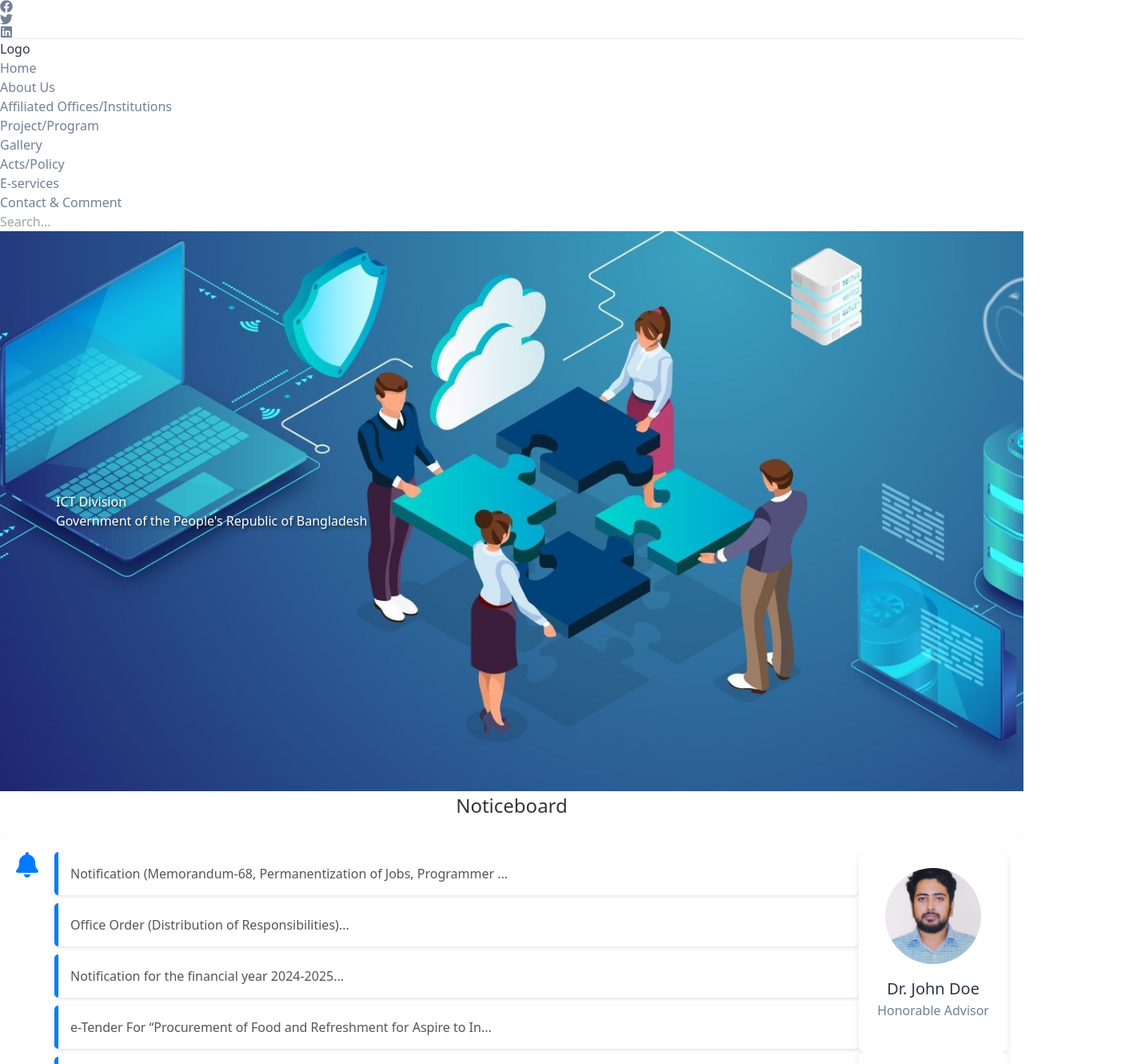
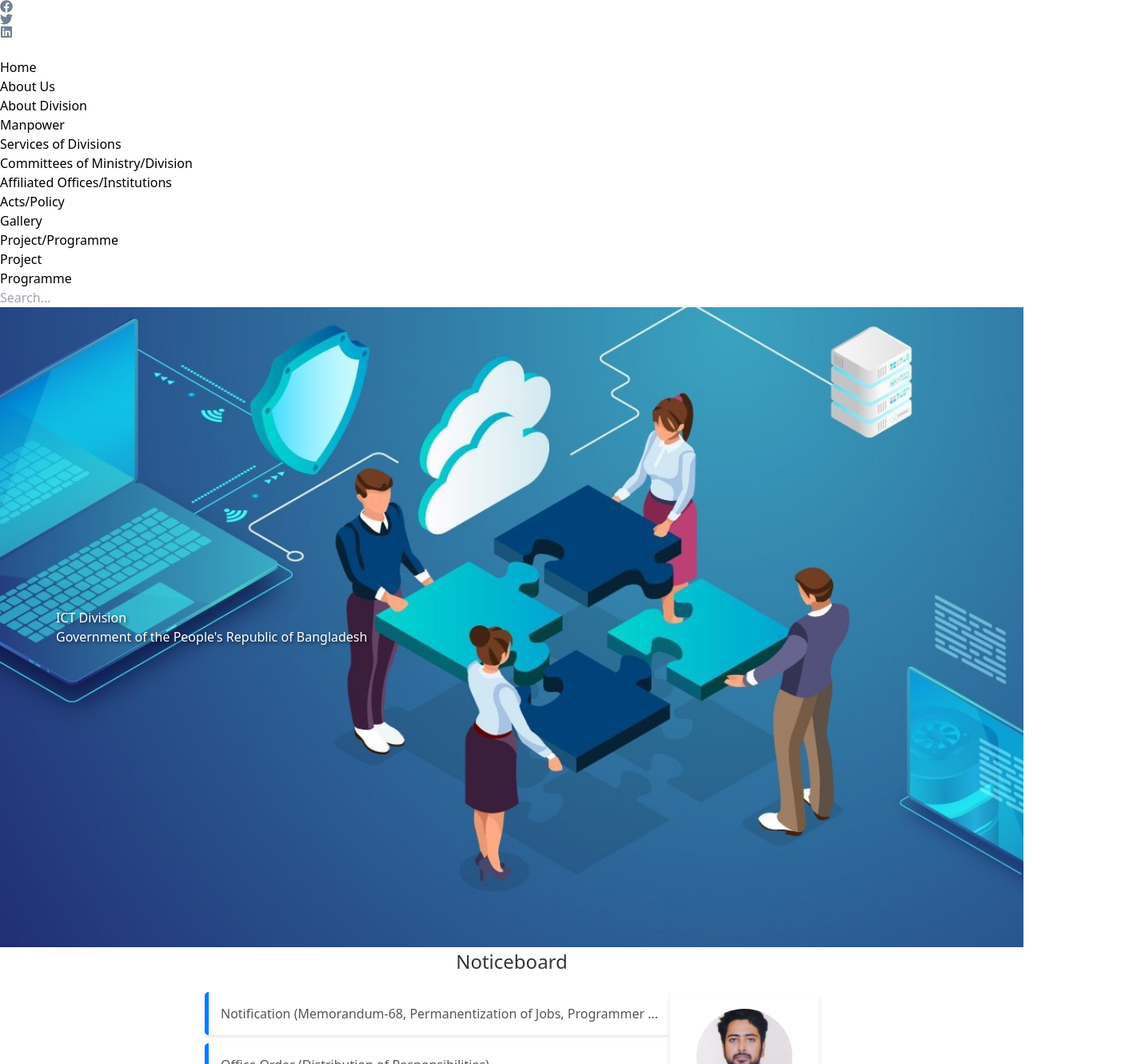
Before and after one commit to Alauddin-24434/ICT-Division, a React (Vite) app: page / in a window 1280 px wide. Shown: the top 1330 px of the page at 80% size, 1407 px wide, since content can reach past the window. Built offline with nearby package versions, Linux system fonts and the light colour scheme.

Commit message:
add navbar

```diff
--- a/package.json
+++ b/package.json
@@ -15,6 +15,7 @@
     "@fortawesome/react-fontawesome": "^0.2.2",
     "@react-spring/web": "^9.7.4",
     "aos": "^2.3.4",
+    "classnames": "^2.5.1",
     "localforage": "^1.10.0",
     "match-sorter": "^6.3.4",
     "react": "^18.3.1",
--- a/src/components/FeatureSection/FeatureSection.css
+++ b/src/components/FeatureSection/FeatureSection.css
@@ -40,7 +40,7 @@
 
 .feature-card:hover {
     transform: translateY(-10px) scale(1.05);
-    box-shadow: 0 0 20px #ffb302;
+
 }
 
 .feature-icon {
--- a/src/components/FeatureSection/FeatureSection.tsx
+++ b/src/components/FeatureSection/FeatureSection.tsx
@@ -98,7 +98,7 @@ const features = [
 
 const FeatureSection: React.FC = () => {
   return (
-    <section className="bg-animated  py-20 relative overflow-hidden">
+    <section  data-aos="fade-up" className="bg-animated  py-20 relative overflow-hidden">
       <div className="container mx-auto px-4">
 
         <div className="grid grid-cols-1 md:grid-cols-2 lg:grid-cols-3 gap-8">
--- a/src/components/Header/Banner/Banner.tsx
+++ b/src/components/Header/Banner/Banner.tsx
@@ -16,7 +16,7 @@ const Banner = ({ imageUrl }:any) => {
                 backgroundSize: 'cover',
                 backgroundPosition: 'center',
                 width: '100%',
-                height: '700px', // Adjust height as needed
+                height: '100vh', // Adjust height as needed
                 display: 'flex',
                 justifyContent: 'flex-start', // Aligns content to the left
                 alignItems: 'center',
--- a/src/components/Header/HeaderSection.tsx
+++ b/src/components/Header/HeaderSection.tsx
@@ -5,8 +5,10 @@ import banner from '/images/banner.jpg'
 const HeaderSection = () => {
 
     return (
-        <div>
-            <Navbar/>
+        <div className="relative">
+     <div className="fixed w-full">
+     <Navbar/>
+     </div>
             <Banner imageUrl={banner} />
 
         </div>
--- a/src/components/Header/Navbar/Navbar.css
+++ /dev/null
@@ -1,3 +0,0 @@
-.navbar{
-
-}
--- a/src/components/Header/Navbar/Navbar.tsx
+++ b/src/components/Header/Navbar/Navbar.tsx
@@ -1,11 +1,163 @@
+type LinkItem = {
+  label: string;
+  path: string;
+};
+
+type DropdownColumn = {
+  title?: string;
+  subDropdown?: boolean;
+  links: LinkItem[];
+};
+
+type MenuItem = {
+  label: string;
+  path?: string;
+  dropdown?: boolean;
+  id?: string;
+  columns?: DropdownColumn[];
+};
+
+const menuItems: MenuItem[] = [
+  {
+    label: 'Home',
+    path: '/',
+  },
+  {
+    label: 'About Us',
+    dropdown: true,
+    id: 'aboutDropdown',
+    columns: [
+      {
+        title: 'About Division',
+        subDropdown: true,
+        links: [
+          { label: 'History & Activities', path: '/history-activities' },
+          { label: 'Vision & Mission', path: '/vision-mission' },
+          { label: 'Honorable Adviser', path: '/honorable-adviser' },
+        ],
+      },
+      {
+        title: 'Manpower',
+        subDropdown: true,
+        links: [
+          { label: 'Officers', path: '/officers' },
+          { label: 'Work Distribution', path: '/work-distribution' },
+          { label: 'Information Officer', path: '/information-officer' },
+          { label: 'GRS and Appellate Officer', path: '/grs-appellate-officer' },
+          { label: 'Focal Point Officers', path: '/focal-point-officers' },
+        ],
+      },
+      {
+        title: 'Services of Divisions',
+        subDropdown: true,
+        links: [
+          { label: 'Citizen Charter', path: '/citizen-charter' },
+          { label: 'List of Citizen e-Services', path: '/e-services' },
+        ],
+      },
+      {
+        title: 'Committees of Ministry/Division',
+        subDropdown: true,
+        links: [
+          { label: 'Committees chaired by Honorable PM & Minister', path: '/committees-pm-minister' },
+          { label: 'Regarding Ministry/Division', path: '/regarding-ministry' },
+        ],
+      },
+    ],
+  },
+  {
+    label: 'Affiliated Offices/Institutions',
+    dropdown: true,
+    id: 'affiliatedOfficesDropdown',
+    columns: [
+      {
+        links: [
+          { label: 'List of Offices/Institutions', path: '/offices-institutions' },
+        ],
+      },
+    ],
+  },
+  {
+    label: 'Acts/Policy',
+    dropdown: true,
+    id: 'ActsPolicyDropdown',
+    columns: [
+      {
+        links: [
+          { label: 'Acts', path: '/acts' },
+          { label: 'Policy', path: '/policy' },
+          { label: 'Guidelines and Strategies', path: '/guidelines-strategies' },
+          { label: 'Draft Acts, Rules and Policy', path: '/draft-acts-rules-policy' },
+        ],
+      },
+    ],
+  },
+  {
+    label: 'Gallery',
+    dropdown: true,
+    id: 'GalleryDropdown',
+    columns: [
+      {
+        links: [
+          { label: 'Photo Gallery', path: '/photo-gallery' },
+          { label: 'Video Gallery', path: '/video-gallery' },
+        ],
+      },
+    ],
+  },
+  {
+    label: 'Project/Programme',
+    dropdown: true,
+    id: 'projectProgrammeDropdown',
+    columns: [
+      {
+        title: 'Project',
+        subDropdown: true,
+        links: [
+          { label: 'Ongoing Projects', path: '/ongoing-projects' },
+          { label: 'Procurement Plan', path: '/procurement-plan' },
+          { label: 'Completed Projects', path: '/completed-projects' },
+        ],
+      },
+      {
+        title: 'Programme',
+        subDropdown: true,
+        links: [
+          { label: 'Completed', path: '/completed-programmes' },
+          { label: 'Programme', path: '/programmes' },
+        ],
+      },
+    ],
+  },
+];
 
 import { Link } from 'react-router-dom';
 import { FaFacebook, FaTwitter, FaLinkedin } from 'react-icons/fa';
+import Container from '../../Container/Container';
+import { useState } from 'react';
 
 const Navbar = () => {
+  const [activeDropdown, setActiveDropdown] = useState<string | null>(null);
+  const [activeSubDropdown, setActiveSubDropdown] = useState<string | null>(null);
+
+  const toggleDropdown = (id: string | undefined) => {
+    if (id) {
+      setActiveDropdown(prevId => prevId === id ? null : id);
+      setActiveSubDropdown(null); // Close all sub-dropdowns when switching main dropdowns
+    }
+  };
+
+  const toggleSubDropdown = (title: string | undefined) => {
+    if (title) {
+      setActiveSubDropdown(prevTitle => prevTitle === title ? null : title);
+    }
+  };
+
   return (
-        <div className=" navbar shadow-md">
-            {/* Top Section with Social Media Icons */}
+    <nav className="border py-4 bg-transparent shadow-dark-mild lg:flex-wrap lg:justify-start lg:py-4">
+      <Container>
+        <div className="flex w-full flex-wrap items-center justify-between">
+          {/* Social Media Icons */}
           <div className="flex justify-end items-center p-2 space-x-4 text-gray-600">
             <a href="https://facebook.com" target="_blank" rel="noopener noreferrer">
               <FaFacebook className="hover:text-blue-600" />
@@ -18,38 +170,127 @@ const Navbar = () => {
             </a>
           </div>
 
-            {/* Horizontal Line Divider */}
-            <hr className="border-gray-300" />
+          {/* Hamburger Button for Mobile View */}
+          <button
+            className="block border-0 bg-transparent px-2 text-black/50 hover:no-underline hover:shadow-none focus:no-underline focus:shadow-none focus:outline-none focus:ring-0 dark:text-neutral-200 lg:hidden"
+            type="button"
+            aria-controls="navbarSupportedContent8"
+            aria-expanded="false"
+            aria-label="Toggle navigation"
+            onClick={() => {
+              const element = document.getElementById('navbarSupportedContent8');
+              if (element) {
+                element.classList.toggle('hidden');
+              }
+            }}
+          >
+            <span className="[&>svg]:w-7 [&>svg]:stroke-black/50 dark:[&>svg]:stroke-neutral-200">
+              <svg xmlns="http://www.w3.org/2000/svg" viewBox="0 0 24 24" fill="currentColor">
+                <path
+                  fillRule="evenodd"
+                  d="M3 6.75A.75.75 0 013.75 6h16.5a.75.75 0 010 1.5H3.75A.75.75 0 013 6.75zM3 12a.75.75 0 01.75-.75h16.5a.75.75 0 010 1.5H3.75A.75.75 0 013 12zm0 5.25a.75.75 0 01.75-.75h16.5a.75.75 0 010 1.5H3.75a.75.75 0 01-.75-.75z"
+                  clipRule="evenodd"
+                />
+              </svg>
+            </span>
+          </button>
 
-            {/* Bottom Section with Logo, Navigation Links, and Search Bar */}
-            <nav className="flex bg-[#05dac3] justify-between items-center p-4">
-                {/* Logo */}
-                <div className="text-2xl font-bold text-gray-800">
-                    <Link to="/">Logo</Link>
+          {/* Collapsible Navbar Container */}
+          <div
+            className="!visible mt-2 hidden flex-grow basis-[100%] items-center justify-center lg:mt-0 lg:!flex lg:basis-auto"
+            id="navbarSupportedContent8"
+          >
+            {/* Navigation Links */}
+            <ul className="list-style-none flex flex-col ps-0 lg:mt-1 lg:flex-row">
+              {menuItems.map((item) => (
+                <li key={item.label} className="my-4 ps-2 lg:my-0 lg:pe-1 lg:ps-2 relative">
+                  {item.dropdown ? (
+                    <>
+                      <button
+                        onClick={() => toggleDropdown(item.id)}
+                        aria-expanded={activeDropdown === item.id}
+                        className="p-0 text-black/60 transition duration-200 hover:text-black/80 hover:ease-in-out focus:text-black/80 active:text-black/80 motion-reduce:transition-none dark:text-white/60 dark:hover:text-white/80 dark:focus:text-white/80 dark:active:text-white/80 lg:px-2 flex items-center"
+                      >
+                        {item.label}
+                      </button>
+
+                      {/* Dropdown Menu */}
+                      <div
+                        id={item.id}
+                        className={`${
+                          activeDropdown === item.id ? 'block' : 'hidden'
+                        } absolute ${item.id === 'aboutDropdown'  ? 'left-1/2 transform -translate-x-1/2' : 'left-0'} z-50 mt-2 ${
+                          item.id === 'aboutDropdown' ? 'w-full lg:w-auto' : 'w-64'
+                        } bg-white shadow-lg border rounded-lg ${
+                          item.id === 'aboutDropdown' ? 'lg:min-w-[800px]' : ''
+                        } p-4`}
+                      >
+                        {item.id === 'aboutDropdown' || 'projectProgrammeDropdown'  ? (
+                          <div className="grid grid-cols-1 md:grid-cols-2 lg:grid-cols-4 gap-4">
+                            {item.columns.map((column) => (
+                              <ul key={column.title} className="text-center">
+                                {column.title && (
+                                  <li>
+                                    <button
+                                      onClick={() => toggleSubDropdown(column.title)}
+                                      className="block w-full text-center px-4 py-2 text-sm text-neutral-700 hover:bg-gray-100 dark:text-white dark:hover:bg-neutral-800"
+                                    >
+                                      {column.title}
+                                    </button>
+                                  </li>
+                                )}
+                                {column.subDropdown &&
+                                  activeSubDropdown === column.title &&
+                                  column.links.map((link) => (
+                                    <li key={link.path}>
+                                      <Link
+                                        to={link.path}
+                                        className="block text-center px-4 py-2 text-sm text-neutral-700 hover:bg-gray-100 dark:text-white dark:hover:bg-neutral-800"
+                                      >
+                                        {link.label}
+                                      </Link>
+                                    </li>
+                                  ))}
+                              </ul>
+                            ))}
+                          </div>
+                        ) : (
+                          <ul>
+                            {item.columns[0].links.map((link) => (
+                              <li key={link.path}>
+                                <Link
+                                  to={link.path}
+                                  className="block px-4 py-2 text-sm text-neutral-700 hover:bg-gray-100 dark:text-white dark:hover:bg-neutral-800"
+                                >
+                                  {link.label}
+                                </Link>
+                              </li>
+                            ))}
+                          </ul>
+                        )}
+                      </div>
+                    </>
+                  ) : (
+                    <Link to={item.path} className="text-black dark:text-white lg:px-2">
+                      {item.label}
+                    </Link>
+                  )}
+                </li>
+              ))}
+            </ul>
           </div>
 
-                {/* Navigation Links */}
-                <ul className="flex space-x-6 text-gray-600">
-                    <li><Link to="/" className="hover:text-gray-800">Home</Link></li>
-                    <li><Link to="/about" className="hover:text-gray-800">About Us</Link></li>
-                    <li><Link to="/offices" className="hover:text-gray-800">Affiliated Offices/Institutions</Link></li>
-                    <li><Link to="/projects" className="hover:text-gray-800">Project/Program</Link></li>
-                    <li><Link to="/gallery" className="hover:text-gray-800">Gallery</Link></li>
-                    <li><Link to="/policy" className="hover:text-gray-800">Acts/Policy</Link></li>
-                    <li><Link to="/e-services" className="hover:text-gray-800">E-services</Link></li>
-                    <li><Link to="/contact-comment" className="hover:text-gray-800">Contact & Comment</Link></li>
-                </ul>
-
           {/* Search Bar */}
-                <div>
+          <div className="mt-2 lg:mt-0">
             <input
               type="text"
               placeholder="Search..."
-                        className="border border-gray-300 p-2 rounded-md"
+              className="bg-transparent border p-2 rounded-md w-full lg:w-auto"
             />
           </div>
+        </div>
+      </Container>
     </nav>
-        </div>
   );
 };
 
--- a/src/components/NoticeBoard/NoticeboardSection.css
+++ b/src/components/NoticeBoard/NoticeboardSection.css
@@ -1,25 +1,12 @@
 .noticeboard {
   display: flex;
-    align-items: flex-start;
+  align-items: center;
   border-radius: 8px;
-    box-shadow: 0 4px 8px rgba(0, 0, 0, 0.1);
-    padding: 20px;
+  justify-content: center;
+
   max-width: 1280px;
   margin: auto;
   overflow: hidden;
-}
-
-.icon-container {
-    flex-shrink: 0;
-    margin-right: 20px;
-}
-
-.icon {
-    color: #007bff;
-}
-
-.noticeboard-content {
-    flex-grow: 1;
 }
 
 .noticeboard-title {
@@ -44,7 +31,6 @@
   transition: transform 0.3s;
 }
 
-
 .notice-item:hover {
   transform: translateX(10px);
   background: #e9ecef;
--- a/src/components/NoticeBoard/NoticeboardSection.tsx
+++ b/src/components/NoticeBoard/NoticeboardSection.tsx
@@ -1,7 +1,6 @@
 
 import { useSpring, animated } from '@react-spring/web';
-import { FontAwesomeIcon } from '@fortawesome/react-fontawesome';
-import { faBell } from '@fortawesome/free-solid-svg-icons';
+
 import './NoticeboardSection.css'; // Import CSS for additional styling
 import AdvisorAndSecretarySection from '../AdvisorAndSecretarySection/AdvisorAndSecretarySection';
 
@@ -26,14 +25,12 @@ const NoticeboardSection = () => {
     });
 
     return (
-        <div >
+        <div  data-aos="fade-up">
              <h2 className="noticeboard-title">Noticeboard</h2>
-            <section className="fkex flex-col lg:flex-row  noticeboard p-4">
+            <section className="noticeboard ">
 
-            <animated.div  className="icon-container">
-                <FontAwesomeIcon icon={faBell} size="2x" className="icon" />
-            </animated.div>
-            <animated.div style={boardProps} className="noticeboard-content">
+
+            <animated.div style={boardProps} className="">
 
                 <div className="notice-list">
                     {notices.map((notice) => (
```
Also changed, not shown: 1 other file (tests, documents, lock files or other folders). Lines whose indentation alone changed are shown as unchanged.
